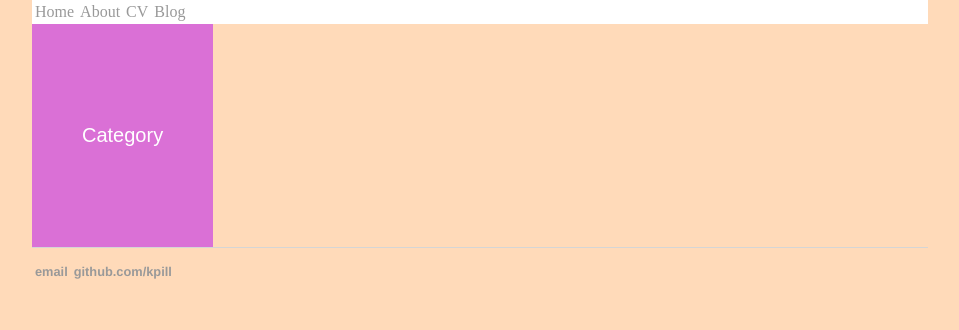
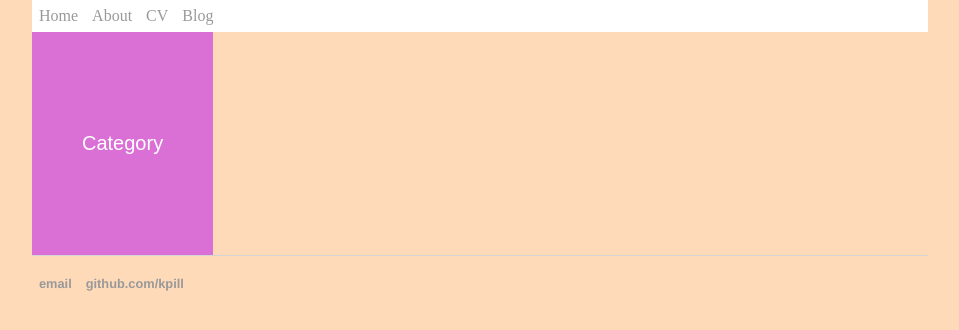
Before and after one commit to kpill/kpill.github.io, a Jekyll site: the page built from index.html, in a window 1280 px wide. Shown: the top 330 px of the page, without its empty margins (160-1119 px from the left). Built offline with Jekyll 4.4.1, drawn with Linux system fonts in a browser that asks for light colours.

Commit message:
Update main.css

```diff
--- a/css/main.css
+++ b/css/main.css
@@ -23,7 +23,7 @@ a {
     text-decoration: none;
     color: #999;
     display: block;
-    padding: 3px;
+    padding: 7px;
     width: 100%
 }
 a:hover {
```
